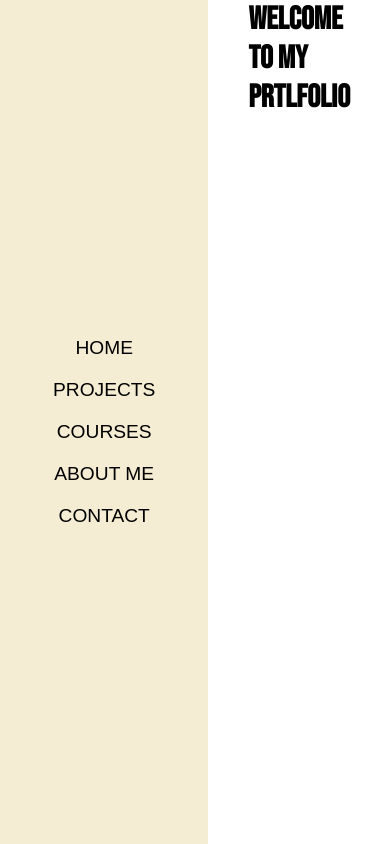
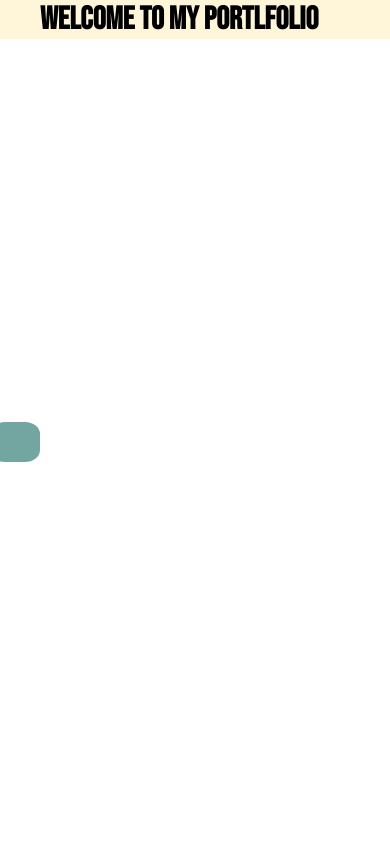
Before and after one commit to Jullstrulls/Portfolio, a Flask app: page / in a window 390 px wide. Run offline with Flask 2, Linux system fonts and the light colour scheme.

Commit message:
responsive navigation mobile device finished

```diff
--- a/static/style/style.css
+++ b/static/style/style.css
@@ -1,22 +1,32 @@
+:root {
+    --backgr_color: #fff6d9;
+}
+
 * {
     margin: 0
 }
 
-/*content */
+/* website */
 wrapper {
     display: flex;
 }
 
-nav {
+/* Navigation sidebar computer */
+
+.nav_links {
+    display: block;
     width: 400px;
     height: 100vh;
-    background-color: #f5edd3;
+    background-color: var(--backgr_color);
+    border-right: solid rgb(192, 192, 192) 1px;
+    box-shadow: 8px 0px 8px -4px #000000;
     list-style-type: none;
     display: flex;
+    flex-direction: column;
     justify-content: center;
     align-items: center;
     text-align: center;
-
+    padding: 0px;
 }
 
 nav a{
@@ -28,13 +38,51 @@ nav a{
     margin: 20px;
 }
 
-nav ul {
-    list-style-type: none;
-    padding: 20px;
-    margin-top: 20px;
+.nav_icon {
+    display: none;
 }
 
-.content h1{
+.nav_btn {
+    display: none;
+}
+
+/* nav phone */
+
+@media screen and (max-width: 750px) {
+
+    .nav_icon {
+        display: block;
+        position: fixed;
+        top: 50%;
+        left: -10px;
+        z-index: 1;
+        background-color: rgb(115, 165, 161);
+        width: 50px;
+        height: 40px;
+        border-radius: 30%;
+    }
+
+    .nav_links {
+        position: fixed;
+        background-color: rgba(255, 250, 227, 0.8);
+        width: 100%;
+        max-width: 750px;
+        opacity: 0;
+        transition: opacity .5s ease-out;
+    }
+
+    .nav_btn:checked ~ .nav_links {
+        opacity: 1;
+    }
+}
+
+/* Main content part */
+main {
+    background-color: var(--backgr_color);
+    width: 100%;
+}
+
+main h1{
     font-family: 'Bebas Neue';
     padding: 0px 40px;
 }
--- a/templates/index.html
+++ b/templates/index.html
@@ -3,5 +3,7 @@
 - Julia Johansson
 {% endblock %}
 {% block body %}
-<h1> Welcome to my prtlfolio </h1>
+<main>
+    <h1> Welcome to my portlfolio </h1>
+</main>
 {% endblock %}
--- a/templates/template.html
+++ b/templates/template.html
@@ -9,7 +9,9 @@
     <body>
         <wrapper>
             <nav>
-                <ul>
+                <input class="nav_btn" type="checkbox" id="toggle"/>
+                <label class="nav_icon" for="toggle"><h1></h1></label>
+                <ul class="nav_links">
                     <li><a href="">HOME</a></li>
                     <li><a href="">PROJECTS</a></li>
                     <li><a href="">COURSES</a></li>
@@ -17,10 +19,11 @@
                     <li><a href="">CONTACT</a></li>
                 </ul>
             </nav>
-            <div class="content">
+
+            <main>
                 {% block body %}
                 {% endblock %}
-            </div>
+            </main>
         </wrapper>
     </body>
 </html>
```
Also changed, not shown: static/images/menu.png (added), 1 other file.
